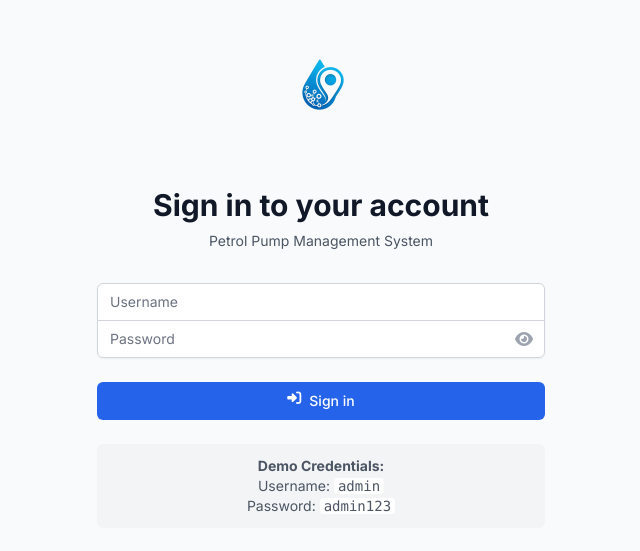
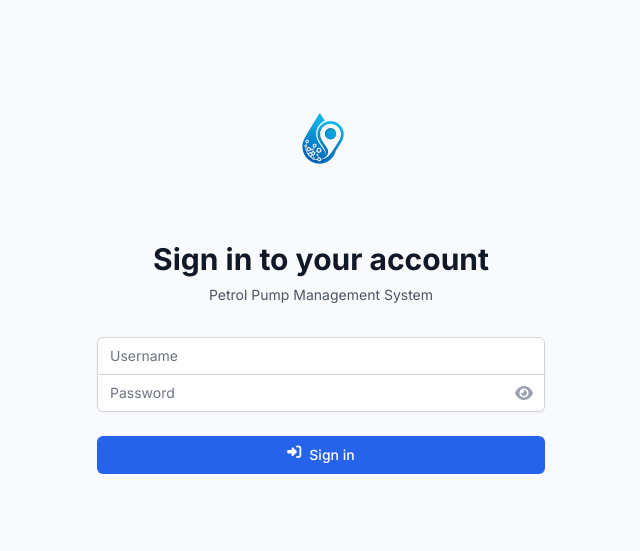
Before and after one commit to ankit-chahar/fueliq-client, a React (Create React App) app: page / in a window 1280 px wide. Shown: the part 119-670 px from the top of the page, without its empty margins (319-959 px from the left). Built offline with nearby package versions, Linux system fonts and the light colour scheme.

Commit message:
remove demo credentials from login page

```diff
--- a/src/components/auth/LoginPage.js
+++ b/src/components/auth/LoginPage.js
@@ -156,14 +156,6 @@ const LoginPage = () => {
                             )}
                         </button>
                     </div>
-
-                    <div className="text-center">
-                        <div className="text-sm text-gray-600 bg-gray-100 rounded-md p-3">
-                            <strong>Demo Credentials:</strong><br />
-                            Username: <code className="bg-white px-1 rounded">admin</code><br />
-                            Password: <code className="bg-white px-1 rounded">admin123</code>
-                        </div>
-                    </div>
                 </form>
             </div>
         </div>
```
